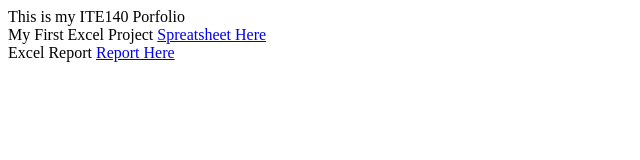
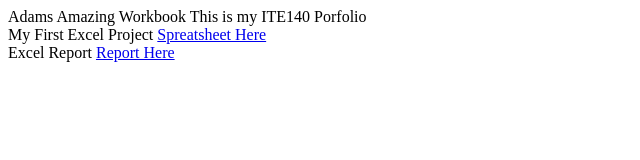
Before and after one commit to AdamH-python/ite140, a plain HTML site: page index.html in a window 1280 px wide. Shown: the whole page, without its empty margins (0-640 px from the left). Drawn offline with Linux system fonts and the light colour scheme.

Commit message:
Update index.html
I dont know

```diff
--- a/index.html
+++ b/index.html
@@ -1,3 +1,6 @@
+<head>
+  <h>Adams Amazing Workbook</h>
+</head>
 This is my ITE140 Porfolio
 <br>My First Excel Project
 <a href="./Excel Puppy Assignment.xlsx">Spreatsheet Here</a>
```
